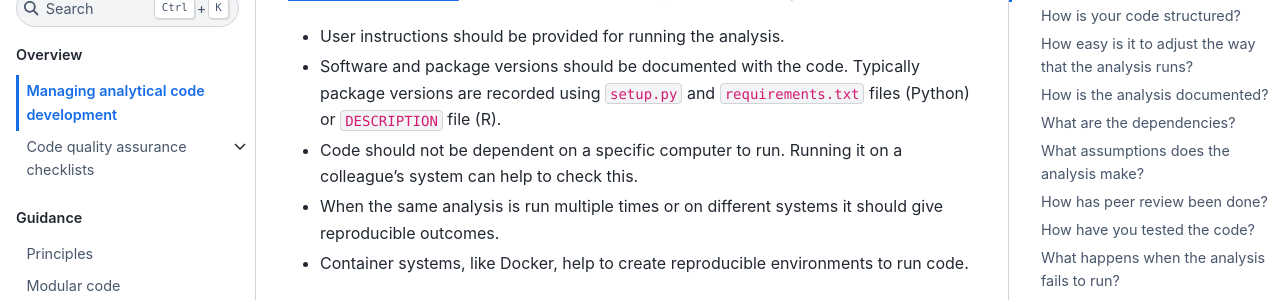
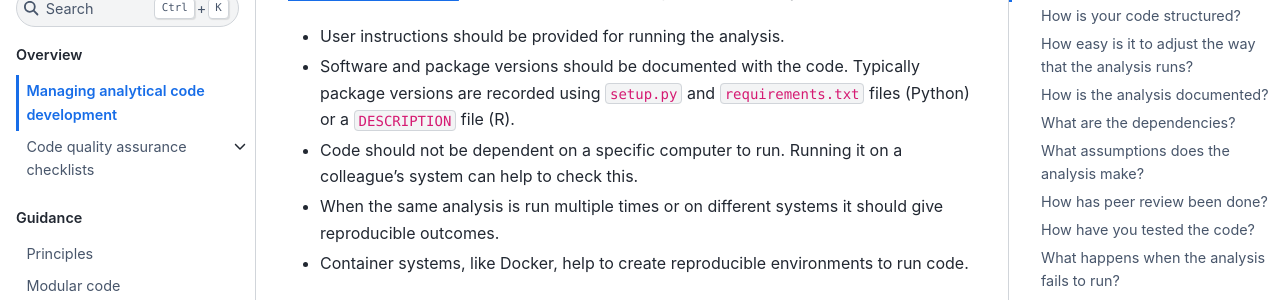
Before and after one commit to best-practice-and-impact/qa-of-code-guidance, a Jupyter Book: the page built from book/managers_guide.md, in a window 1280 px wide and 900 px high, scrolled down 4247 px. Shown: the part 177-477 px from the top of the window. Built offline with Jupyter Book 1.0.4 settings and Sphinx 7.4.7 and the Sphinx Book theme 1.1.4, drawn with Linux system fonts in a browser that asks for light colours.

Commit message:
Fix grammar

```diff
--- a/book/managers_guide.md
+++ b/book/managers_guide.md
@@ -108,7 +108,7 @@ These questions can be used throughout the development of the analysis, to asses
 [Project documentation](project_documentation.md) ensures that others can reproduce our analysis.
 
 * User instructions should be provided for running the analysis.
-* Software and package versions should be documented with the code. Typically package versions are recorded using `setup.py` and `requirements.txt` files (Python) or `DESCRIPTION` file (R).
+* Software and package versions should be documented with the code. Typically package versions are recorded using `setup.py` and `requirements.txt` files (Python) or a `DESCRIPTION` file (R).
 * Code should not be dependent on a specific computer to run. Running it on a colleague's system can help to check this.
 * When the same analysis is run multiple times or on different systems it should give reproducible outcomes.
 * Container systems, like Docker, help to create reproducible environments to run code.
```
